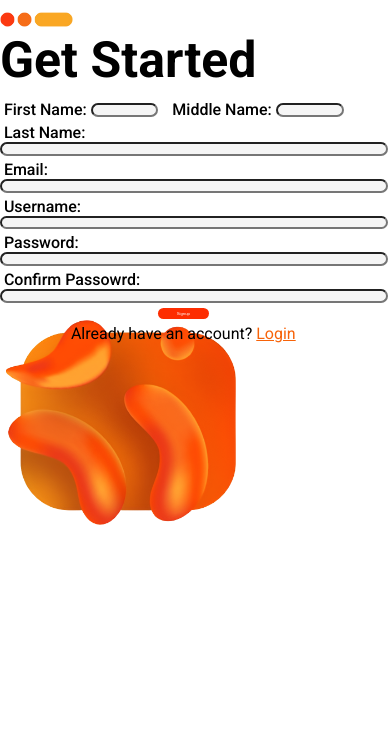
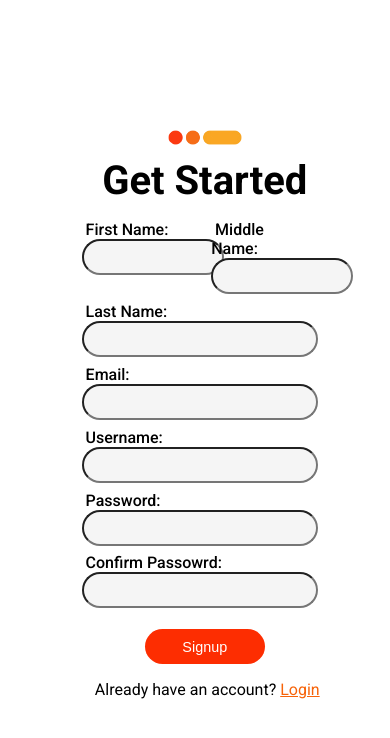
Before and after one commit to Exuille/socmedia, a React (Vite) app in the folder frontend/socmedia/: page /signup in a window 390 px wide. Shown: the top 738 px of the page. Built offline with nearby package versions, Linux system fonts and the light colour scheme.

Commit message:
Update responsive pages

```diff
--- a/frontend/socmedia/src/pages/Login.tsx
+++ b/frontend/socmedia/src/pages/Login.tsx
@@ -1,29 +1,30 @@
 import { useState, FormEvent } from "react";
 import { useLogin } from "../hooks/useLogin";
-import '../styles/Login.css';
-import circles from '../assets/loginsignup/small_circles.png'
+import "../styles/Login.css";
+import circles from "../assets/loginsignup/small_circles.png";
 
 const Login = () => {
-    const [emailOrUsername, setEmailOrUsername] = useState('')
-    const [password, setPassword] = useState('')
-    const { login, isLoading, error } = useLogin()
+  const [emailOrUsername, setEmailOrUsername] = useState("");
+  const [password, setPassword] = useState("");
+  const { login, isLoading, error } = useLogin();
 
   const handleSubmit = async (e: FormEvent<HTMLFormElement>) => {
-        e.preventDefault()
+    e.preventDefault();
 
-        await login( emailOrUsername, password)
-    }
+    await login(emailOrUsername, password);
+  };
 
   return (
     <section className="login">
-            <header className="image"></header>
+      <div className="image"></div>
       <div className="login-container">
         <img src={circles} alt="circle" />
+        <div className="welcome-container">
             <h1>Hello,</h1>
             <h1>Welcome Back...</h1>
             <p>Please enter your email or username and password</p>
+        </div>
         <form className="login-form" onSubmit={handleSubmit}>
-
           <label>Email or Username: </label>
           <input
             type="text"
@@ -38,14 +39,18 @@ const Login = () => {
           />
 
           <div className="form-actions">
-                        <button className="login-btn" disabled={isLoading}>Login</button>
+            <button className="login-btn" disabled={isLoading}>
+              Login
+            </button>
             {error && <div className="error">{error}</div>}
-                        <p>Don't have an account yet? <a href="/signup">Create Account</a></p>
+            <p>
+              Don't have an account yet? <a href="/signup">Create Account</a>
+            </p>
           </div>
         </form>
       </div>
     </section>
-    )
-}
+  );
+};
 
-export default Login
+export default Login;
--- a/frontend/socmedia/src/pages/Signup.tsx
+++ b/frontend/socmedia/src/pages/Signup.tsx
@@ -24,10 +24,12 @@ const Signup = () => {
             <header className="image--s"></header>
             <div className="signup-container">
                 <img src={circles} alt="circle" />
-                <h1>Get Started</h1>
+                <div className="get-started">
+                    <h1>Get Started</h1>
+                </div>
                 <form className="signup-form" onSubmit={handleSubmit}>
                 <div className="name-container">
-                        <div>
+                        <div className="fn-input">
                             <label>First Name: </label>
                             <input
                                 className="fn-input"
@@ -36,7 +38,7 @@ const Signup = () => {
                                 value={firstName}
                             />
                         </div>
-                        <div>
+                        <div className="mn-input">
                             <label>Middle Name: </label>
                             <input
                                 className="mn-input"
--- a/frontend/socmedia/src/styles/Login.css
+++ b/frontend/socmedia/src/styles/Login.css
@@ -1,30 +1,25 @@
 .login {
     display: flex;
-    justify-content: center;
+    flex-direction: row;
 }
 
 .image {
+    width: 65vw;
+    height: 100vh;
     background-image: url('../assets/loginsignup/bg_cliq.png');
     background-size: 95%;
     background-repeat: no-repeat;
     background-position: center;
-    position: absolute;
-    top: 0;
-    left: 0;
-    right: 38vw;
-    bottom: 0;
-    overflow: hidden;
 }
 
 .login-container {
-    margin-top: 8vw;
     display: flex;
-    justify-content: flex-end;
+    justify-content: center;
     flex-direction: column;
-    margin-left: auto;
-    margin-right: 6vw;
-    width: 400px;
-    position: relative;
+    align-items: flex-start;
+    width: 25vw;
+    height: 100vh;
+    margin-left: 5vw;
 }
 
 .login-container img {
@@ -41,7 +36,7 @@
     margin: 0;
     margin-left: 5px;
     margin-bottom: 4vw;
-    font-size: 1vw;
+    font-size: 0.8rem;
     font-weight: 300;
 }
 
@@ -56,22 +51,23 @@
 }
 
 .login-form input {
-    width: 100%;
-    height: 2vw;
+    width: 285px;
+    height: 30px;
     border-radius: 20px;
     background-color: whitesmoke;
     font-size: 18px;
-    padding-left: 15px;
+    margin-right: 10px;
+    padding-left: 2vw;
 }
 
 .login-form button {
-    width: 13vw;
-    height: 3vw;
+    width: 120px;
+    height: 35px;
     border-radius: 20px;
     background-color: var(--dark-color);
     border: 0;
     color: white;
-    font-size: 1.1vw;
+    font-size: 0.9rem;
 }
 
 .login-form button:hover {
@@ -88,6 +84,7 @@
 }
 
 .form-actions p {
+    font-size: 1rem;
     margin-top: 1.3vw;
     font-weight: 400;
 }
@@ -96,114 +93,41 @@
     color: var(--primary-color);
 }
 
-@media only screen and (max-width: 1024px) {
-    .login-container img {
-      width: 30%;
+@media only screen and (max-width: 900px) {
+    .image {
+        display: none;
+        width: 0;
+        height: 0;
     }
 
     .login-container {
-        width: 300px;
+        height: 100vh;
+        width: 100vw;
+        justify-content: center;
+        align-items: center;
+    }
+
+    .welcome-container {
+        justify-content: flex-start;
+        align-items: flex-start;
     }
 
     .login-container h1 {
-      font-size: 35px;
+        font-size: 40px;
+        display: flex;
+        align-items: flex-start;
+        justify-content: start;
     }
 
-    .login-container p {
-        font-size: 1.5vw;
+    .login-container label {
+        margin-top: 2vw;
     }
 
-    .login-form input {
-        height: 2.5vw;
+    .form-actions button {
+        margin-top: 4vw;
     }
 
-    .login-form button {
-        font-size: 1.5vw;
+    .form-actions p {
+        margin-top: 4vw;
     }
 }
-
-@media only screen and (max-width: 768px) {
-    .image {
-        background-size: 100%;
-        top: 0;
-        left: 0;
-        right: 38vw;
-        bottom: 0;
-    }
-
-    .login-container img {
-        width: 30%;
-    }
-
-    .login-container {
-        margin-top: 15vw;
-        margin-right: 4vw;
-        width: 250px;
-    }
-
-    .login-container h1 {
-        font-size: 30px;
-    }
-
-    .login-form input {
-        height: 2.5vw;
-    }
-
-    .login-form button {
-        font-size: 1.7vw;
-    }
-}
-
-@media only screen and (max-width: 430px) {
-    .login {
-        margin: 0;
-        overflow: hidden;
-    }
-
-    .image {
-        display: none;
-    }
-
-    .login-container img {
-        width: 30%;
-    }
-
-    .login-container {
-        margin-top: 40vw;
-        margin-left: 0;
-        width: 80%;
-    }
-
-    .login-container h1 {
-        font-size: 10vw;
-    }
-
-    .login-container p {
-        font-size: 3vw;
-    }
-
-    .login-form input {
-        height: 5vw;
-    }
-
-    .login-form button {
-        margin-top: 3vw;
-        width: 23vw;
-        height: 7vw;
-        font-size: 4.5vw;
-    }
-
-}
-
-@media only screen and (max-width: 376px) {
-    .login-form input {
-        height: 7vw;
-    }
-
-    .login-form button {
-        margin-top: 3vw;
-        width: 27vw;
-        height: 8vw;
-        font-size: 4.5vw;
-    }
-}
--- a/frontend/socmedia/src/styles/Signup.css
+++ b/frontend/socmedia/src/styles/Signup.css
@@ -1,41 +1,57 @@
 .signup {
     display: flex;
-    justify-content: center;
+    flex-direction: row;
 }
 
 .image--s {
+    width: 65vw;
+    height: 100vh;
     background-image: url('../assets/loginsignup/bg_cliq.png');
     background-size: 95%;
     background-repeat: no-repeat;
     background-position: center;
-    position: absolute;
-    top: 0;
-    left: 0;
-    right: 38vw;
-    bottom: 0;
-    overflow: hidden;
 }
 
 .signup-container {
-    margin-top: 3vw;
     display: flex;
-    justify-content: flex-end;
+    justify-content: center;
     flex-direction: column;
-    margin-left: auto;
-    margin-right: 6vw;
-    width: 400px;
-    position: relative;
+    align-items: flex-start;
+    width: 30vw;
+    height: 100vh;
+    margin-left: 5vw;
+}
+
+.name-container {
+    display: flex;
+    flex-direction: row;
+    gap: 2.5rem;
+}
+
+.signup-form .fn-input, .signup-form .mn-input {
+    width: 8rem;
+}
+
+.signup-form .fn-input input, .signup-form .mn-input input {
+    width: 7rem;
 }
 
 .signup-container img {
     width: 20%;
-    margin-bottom: 1vw;
+    margin-bottom: 3vw;
 }
 
 .signup-container h1 {
     font-size: 50px;
     margin: 0;
-    margin-bottom: 3vw;
+}
+
+.signup-container p {
+    margin: 0;
+    margin-left: 5px;
+    margin-bottom: 4vw;
+    font-size: 0.8rem;
+    font-weight: 300;
 }
 
 .signup-form {
@@ -44,28 +60,28 @@
 }
 
 .signup-form label {
-    margin-top: 1vw;
     padding-left: 1vw;
     font-weight: 500;
 }
 
 .signup-form input {
-    width: 100%;
-    height: 2vw;
+    width: 285px;
+    height: 30px;
     border-radius: 20px;
     background-color: whitesmoke;
     font-size: 18px;
-    padding-left: 15px;
+    margin-right: 10px;
+    padding-left: 2vw;
 }
 
 .signup-form button {
-    width: 13vw;
-    height: 3vw;
+    width: 120px;
+    height: 35px;
     border-radius: 20px;
     background-color: var(--dark-color);
     border: 0;
     color: white;
-    font-size: 1.1vw;
+    font-size: 0.9rem;
 }
 
 .signup-form button:hover {
@@ -82,6 +98,7 @@
 }
 
 .form-actions--s p {
+    font-size: 1rem;
     margin-top: 1.3vw;
     font-weight: 400;
 }
@@ -90,12 +107,63 @@
     color: var(--primary-color);
 }
 
-.name-container {
-    display: flex;
-    flex-direction: row;
-    gap: 10px;
+@media only screen and (max-width: 900px) {
+    .image--s {
+        display: none;
+        width: 0;
+        height: 0;
+    }
+
+    .signup-container {
+        height: 100vh;
+        width: 100vw;
+        justify-content: center;
+        align-items: center;
+    }
+
+    .name-container {
+        display: flex;
+        flex-direction: row;
+        gap: 2rem;
+    }
+
+    .signup-form .fn-input, .signup-form .mn-input {
+        width: 25vw;
+    }
+
+    .signup-form .fn-input input, .signup-form .mn-input input {
+        width: 8rem;
+    }
+
+    .signup-form input {
+        width: 57vw;
+    }
+
+    .signup-container img {
+        width: 20%;
+        margin-bottom: 3vw;
+    }
+
+    .signup-container .get-started h1{
+        margin-bottom: 2vh;
+    }
+
+    .signup-container h1 {
+        font-size: 40px;
+        display: flex;
+        align-items: flex-start;
+        justify-content: start;
+    }
+
+    .signup-container label {
+        margin-top: 2vw;
+    }
+
+    .form-actions--s button {
+        margin-top: 4vw;
+    }
+
+    .form-actions--s p {
+        margin-top: 4vw;
+    }
 }
-
-.name-container input {
-    width: 12vw;
-}
```
Lines whose indentation alone changed are shown as unchanged.
